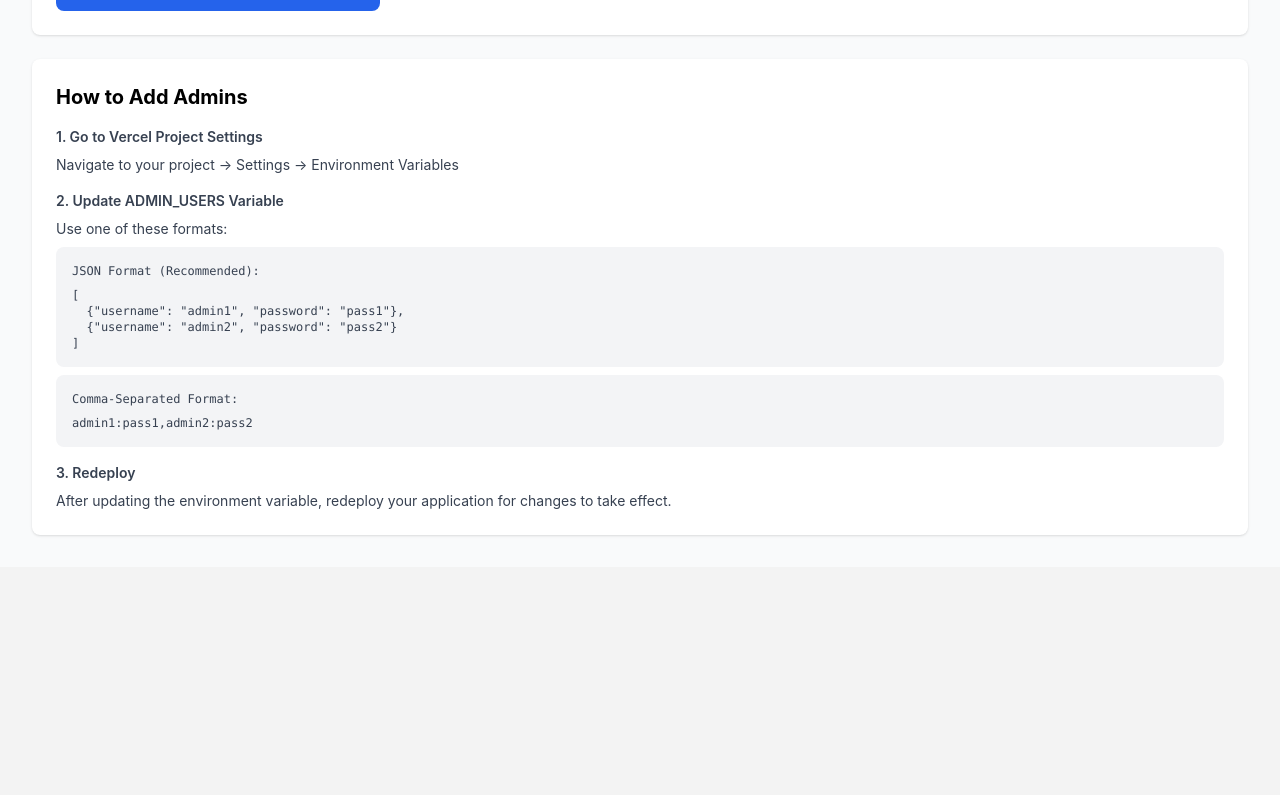
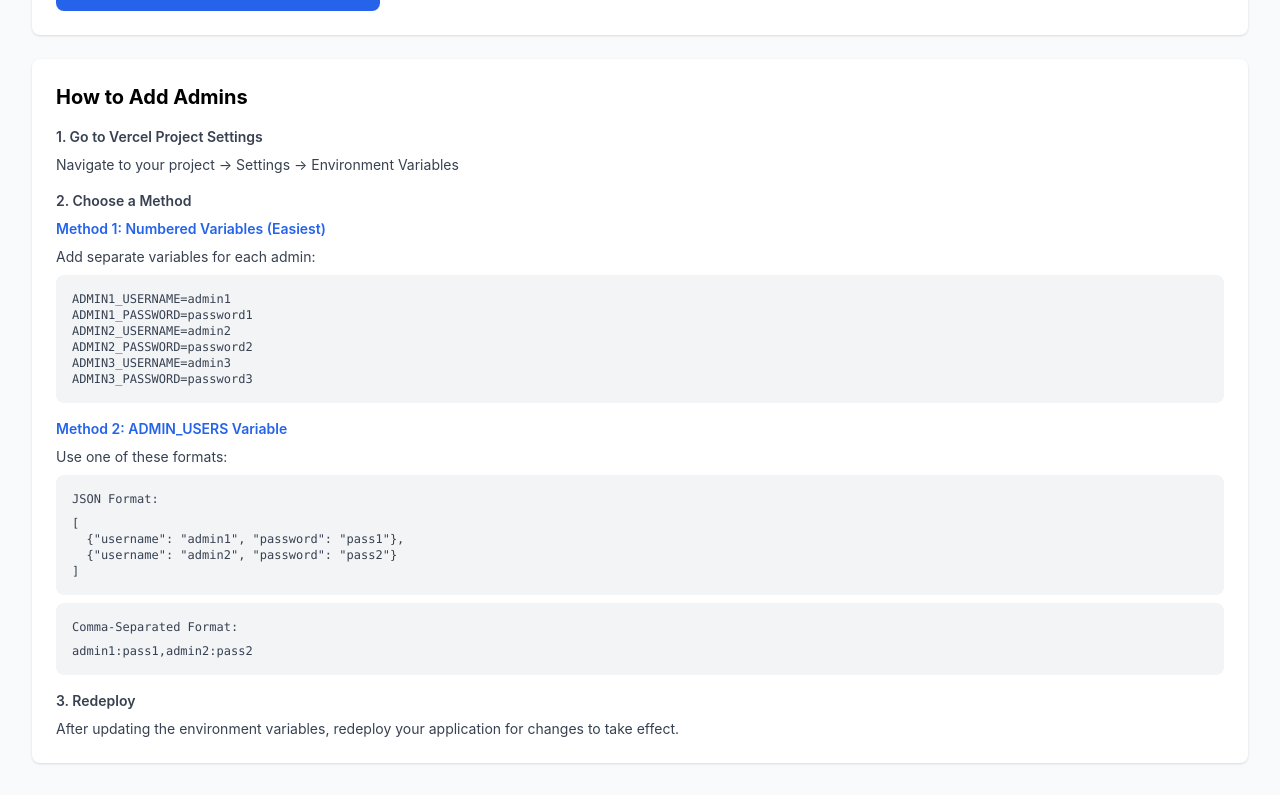
Before and after one commit to emailaaguirre-eng/tae-full-devsite, a Next.js app: page /manage/users in a window 1280 px wide. Shown: the part 462-1257 px from the top of the page. Before the commit the page ends 1029 px from the top, so only its background shows below. Built offline with nearby package versions, Linux system fonts and the light colour scheme; sample sign-in values are in the browser's storage; a web font is replaced by a local one.

Commit message:
feat: add support for numbered admin env vars (ADMIN1_USERNAME, ADMIN2_USERNAME, etc.)

```diff
--- a/app/api/admin/login/route.ts
+++ b/app/api/admin/login/route.ts
@@ -6,12 +6,16 @@ function generateToken() {
   return crypto.randomBytes(32).toString('hex');
 }
 
-// Parse admin users from environment variable
-// Format: "username1:password1,username2:password2" or JSON array
+// Parse admin users from environment variables
+// Supports multiple formats:
+// 1. ADMIN_USERS (JSON or comma-separated)
+// 2. ADMIN1_USERNAME/ADMIN1_PASSWORD, ADMIN2_USERNAME/ADMIN2_PASSWORD, etc.
+// 3. ADMIN_USERNAME/ADMIN_PASSWORD (single admin, backward compatible)
 function getAdminUsers() {
+  const admins: Array<{ username: string; password: string }> = [];
+
+  // Method 1: Check for ADMIN_USERS (JSON or comma-separated)
   const adminsEnv = process.env.ADMIN_USERS;
-
-  // If ADMIN_USERS is set, parse it
   if (adminsEnv) {
     try {
       // Try parsing as JSON first
@@ -21,7 +25,6 @@ function getAdminUsers() {
       }
     } catch {
       // If not JSON, try comma-separated format: "user1:pass1,user2:pass2"
-      const admins: Array<{ username: string; password: string }> = [];
       const pairs = adminsEnv.split(',');
       for (const pair of pairs) {
         const [username, password] = pair.split(':').map(s => s.trim());
@@ -35,11 +38,30 @@ function getAdminUsers() {
     }
   }
 
-  // Fallback to single admin from separate env vars (backward compatibility)
-  const singleUsername = process.env.ADMIN_USERNAME || 'admin';
-  const singlePassword = process.env.ADMIN_PASSWORD || 'admin123';
+  // Method 2: Check for numbered admin variables (ADMIN1_USERNAME, ADMIN2_USERNAME, etc.)
+  let adminIndex = 1;
+  while (true) {
+    const usernameKey = `ADMIN${adminIndex}_USERNAME`;
+    const passwordKey = `ADMIN${adminIndex}_PASSWORD`;
+    const username = process.env[usernameKey];
+    const password = process.env[passwordKey];
 
-  return [{ username: singleUsername, password: singlePassword }];
+    if (username && password) {
+      admins.push({ username, password });
+      adminIndex++;
+    } else {
+      break; // Stop when we find a missing admin
+    }
+  }
+
+  // Method 3: Fallback to single admin from separate env vars (backward compatibility)
+  if (admins.length === 0) {
+    const singleUsername = process.env.ADMIN_USERNAME || 'admin';
+    const singlePassword = process.env.ADMIN_PASSWORD || 'admin123';
+    return [{ username: singleUsername, password: singlePassword }];
+  }
+
+  return admins;
 }
 
 export async function POST(request: Request) {
--- a/app/manage/users/page.tsx
+++ b/app/manage/users/page.tsx
@@ -98,11 +98,30 @@ ${newUser.username}:${newUser.password},...other admins...`);
           </div>
 
           <div>
-            <h3 className="font-semibold mb-2">2. Update ADMIN_USERS Variable</h3>
+            <h3 className="font-semibold mb-2">2. Choose a Method</h3>
+
+            <div className="space-y-4">
+              <div>
+                <h4 className="font-semibold text-blue-600 mb-2">Method 1: Numbered Variables (Easiest)</h4>
+                <p className="mb-2">Add separate variables for each admin:</p>
+                <div className="bg-gray-100 p-4 rounded-lg">
+                  <pre className="text-xs overflow-x-auto">
+{`ADMIN1_USERNAME=admin1
+ADMIN1_PASSWORD=password1
+ADMIN2_USERNAME=admin2
+ADMIN2_PASSWORD=password2
+ADMIN3_USERNAME=admin3
+ADMIN3_PASSWORD=password3`}
+                  </pre>
+                </div>
+              </div>
+
+              <div>
+                <h4 className="font-semibold text-blue-600 mb-2">Method 2: ADMIN_USERS Variable</h4>
                 <p className="mb-2">Use one of these formats:</p>
 
                 <div className="bg-gray-100 p-4 rounded-lg mb-2">
-              <p className="font-mono text-xs mb-2">JSON Format (Recommended):</p>
+                  <p className="font-mono text-xs mb-2">JSON Format:</p>
                   <pre className="text-xs overflow-x-auto">
 {`[
   {"username": "admin1", "password": "pass1"},
@@ -118,10 +137,12 @@ ${newUser.username}:${newUser.password},...other admins...`);
                   </pre>
                 </div>
               </div>
+            </div>
+          </div>
 
           <div>
             <h3 className="font-semibold mb-2">3. Redeploy</h3>
-            <p>After updating the environment variable, redeploy your application for changes to take effect.</p>
+            <p>After updating the environment variables, redeploy your application for changes to take effect.</p>
           </div>
         </div>
       </div>
```
Also changed, not shown: 1 other file (tests, documents, lock files or other folders). Lines whose indentation alone changed are shown as unchanged.
